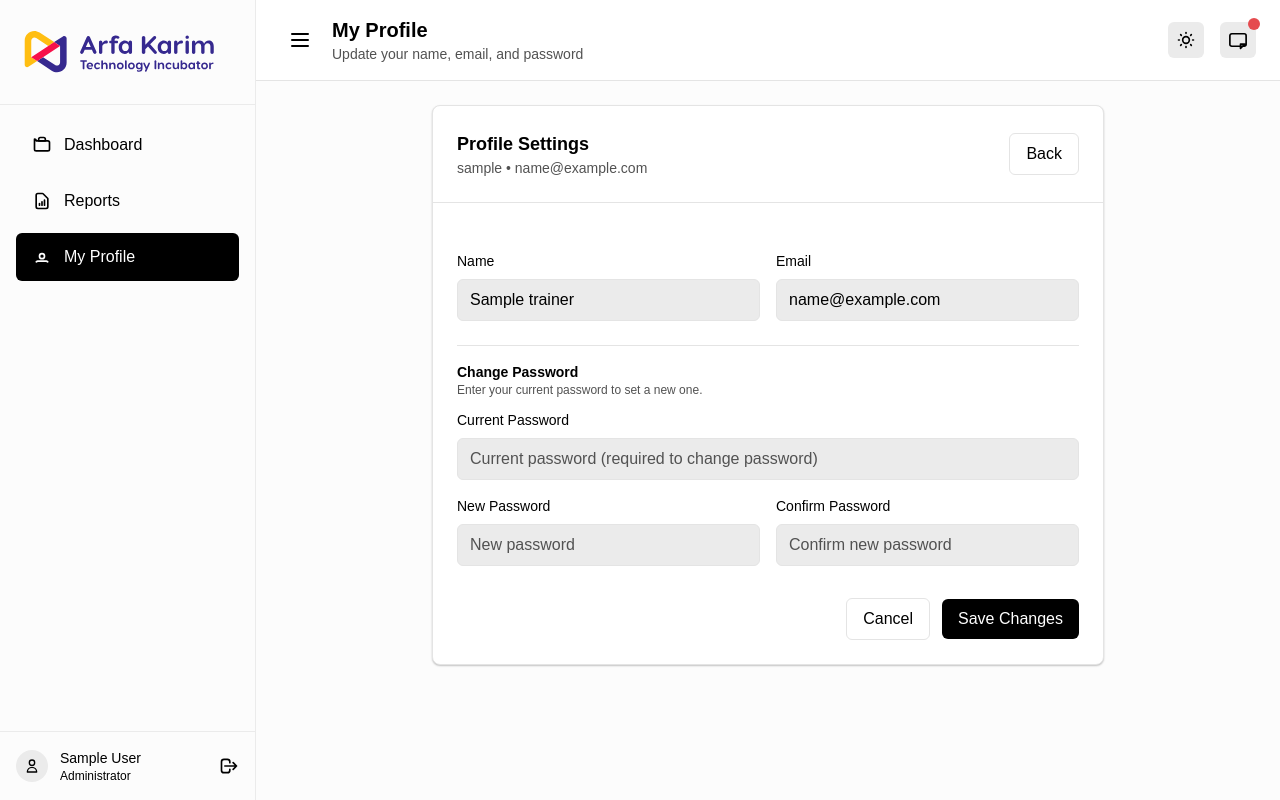
After one commit to HasnainMuavia1/akti-management, a Django app: page /management/trainer/profile/ in a window 1280 px wide. The commit adds this page. Run offline with Django 4.2, Linux system fonts and the light colour scheme; a user stored in the database is signed in; tables that the repository leaves empty hold one stand-in row (values such as "Sample post"); some libraries are stand-ins or nearby versions.

Commit message:
profile added for password modification

```diff
--- a/portal/forms.py
+++ b/portal/forms.py
@@ -265,3 +265,70 @@ class TrainerEditForm(forms.ModelForm):
                 user.set_password(new_password)
                 user.save()
         return user
+
+
+class TrainerSelfProfileForm(forms.ModelForm):
+    """Form for trainers to update their own name, email, and password."""
+    name = forms.CharField(max_length=100, widget=forms.TextInput(attrs={
+        'class': 'w-full px-3 py-2 border border-border rounded-md bg-input text-foreground placeholder-muted-foreground focus:outline-none focus:ring-2 focus:ring-ring focus:border-transparent',
+        'placeholder': 'Your name'
+    }))
+    current_password = forms.CharField(required=False, widget=forms.PasswordInput(attrs={
+        'class': 'w-full px-3 py-2 border border-border rounded-md bg-input text-foreground placeholder-muted-foreground focus:outline-none focus:ring-2 focus:ring-ring focus:border-transparent',
+        'placeholder': 'Current password (required to change password)'
+    }))
+    new_password1 = forms.CharField(required=False, widget=forms.PasswordInput(attrs={
+        'class': 'w-full px-3 py-2 border border-border rounded-md bg-input text-foreground placeholder-muted-foreground focus:outline-none focus:ring-2 focus:ring-ring focus:border-transparent',
+        'placeholder': 'New password'
+    }))
+    new_password2 = forms.CharField(required=False, widget=forms.PasswordInput(attrs={
+        'class': 'w-full px-3 py-2 border border-border rounded-md bg-input text-foreground placeholder-muted-foreground focus:outline-none focus:ring-2 focus:ring-ring focus:border-transparent',
+        'placeholder': 'Confirm new password'
+    }))
+
+    class Meta:
+        model = User
+        fields = ('email',)
+
+    def __init__(self, *args, **kwargs):
+        trainer = kwargs.pop('trainer', None)
+        super().__init__(*args, **kwargs)
+        # Style fields
+        self.fields['email'].widget.attrs.update({
+            'class': 'w-full px-3 py-2 border border-border rounded-md bg-input text-foreground placeholder-muted-foreground focus:outline-none focus:ring-2 focus:ring-ring focus:border-transparent',
+            'placeholder': 'you@example.com'
+        })
+        if trainer is not None:
+            self.fields['name'].initial = trainer.name
+
+    def clean(self):
+        cleaned = super().clean()
+        np1 = cleaned.get('new_password1')
+        np2 = cleaned.get('new_password2')
+        cp = cleaned.get('current_password')
+        if np1 or np2:
+            if np1 != np2:
+                raise ValidationError('New passwords do not match')
+            # Require current password to change password
+            if not cp:
+                raise ValidationError('Current password is required to change password')
+        return cleaned
+
+    def save(self, trainer: Trainer, user: User, commit=True):
+        # Update name and email; handle password change if requested and current matches
+        if commit:
+            # Update profile name
+            trainer.name = self.cleaned_data['name']
+            trainer.save()
+            # Update email
+            user.email = self.cleaned_data['email']
+            user.save()
+            # Change password if provided and current correct
+            new_password = self.cleaned_data.get('new_password1')
+            current_password = self.cleaned_data.get('current_password')
+            if new_password:
+                if not user.check_password(current_password):
+                    raise ValidationError('Current password is incorrect')
+                user.set_password(new_password)
+                user.save()
+        return user
--- a/portal/urls.py
+++ b/portal/urls.py
@@ -31,6 +31,7 @@ urlpatterns = [
     path('trainer/course/<int:trainer_course_id>/attendance/create-for-date/', views.trainer_create_attendance_for_date, name='trainer_create_attendance_for_date'),
     path('trainer/attendance/<int:lecture_id>/', views.mark_attendance, name='mark_attendance'),
     path('trainer/reports/', views.trainer_reports, name='trainer_reports'),
+    path('trainer/profile/', views.trainer_profile, name='trainer_profile'),
 
     # Reports download
     path('download/<str:report_type>/', views.download_attendance_report, name='download_report_no_id'),
--- a/portal/views.py
+++ b/portal/views.py
@@ -19,7 +19,7 @@ from .models import Trainer, TrainerCourse, Lecture, Attendance, AttendanceRepor
 from .forms import (
     TrainerCreationForm, TrainerCourseAssignmentForm, LectureForm,
     AttendanceForm, BulkAttendanceForm, CourseFilterForm, BatchFilterForm,
-    TrainerEditForm
+    TrainerEditForm, TrainerSelfProfileForm
 )
 from example.models import Course, Student, Batch
 def _renumber_lectures_for_assignment(trainer_course: TrainerCourse) -> None:
@@ -713,6 +713,28 @@ def trainer_reports(request):
     return render(request, 'portal/trainer/reports.html', context)
 
 
+@login_required
+@user_passes_test(is_trainer)
+def trainer_profile(request):
+    """Trainer self-service profile: update name, email, and password."""
+    trainer = request.user.trainer_profile
+    user = request.user
+    if request.method == 'POST':
+        form = TrainerSelfProfileForm(request.POST, instance=user, trainer=trainer)
+        if form.is_valid():
+            try:
+                form.save(trainer=trainer, user=user)
+                messages.success(request, 'Profile updated successfully.')
+                # If password changed, re-login might be needed; Django will keep session by default
+                return redirect('portal:trainer_profile')
+            except ValidationError as e:
+                form.add_error(None, e)
+    else:
+        form = TrainerSelfProfileForm(instance=user, trainer=trainer)
+    context = { 'form': form, 'trainer': trainer }
+    return render(request, 'portal/trainer/profile.html', context)
+
+
 # AJAX Views
 @csrf_exempt
 @require_http_methods(["POST"])
--- a/templates/portal/trainer/dashboard.html
+++ b/templates/portal/trainer/dashboard.html
@@ -18,6 +18,10 @@
             <path stroke-linecap="round" stroke-linejoin="round" stroke-width="2" d="M9 17v-2m3 2v-4m3 4v-6m2 10H7a2 2 0 01-2-2V5a2 2 0 012-2h5.586a1 1 0 01.707.293l5.414 5.414a1 1 0 01.293.707V19a2 2 0 01-2 2z"></path>
         </svg>
         <span>Reports</span>
+    </a>
+    <a href="{% url 'portal:trainer_profile' %}" class="flex items-center space-x-3 px-4 py-3 rounded-md text-sidebar-foreground hover:bg-sidebar-accent transition-colors">
+        <svg class="w-5 h-5" fill="none" stroke="currentColor" viewBox="0 0 24 24"><path stroke-linecap="round" stroke-linejoin="round" stroke-width="2" d="M5.121 17.804A4 4 0 017 17h10a4 4 0 011.879.804M15 11a3 3 0 11-6 0 3 3 0 016 0z"></path></svg>
+        <span>My Profile</span>
     </a>
 {% endblock %}
 
--- /dev/null
+++ b/templates/portal/trainer/profile.html
@@ -0,0 +1,79 @@
+{% extends 'portal/base.html' %}
+
+{% block title %}My Profile - Trainer{% endblock %}
+{% block page_title %}My Profile{% endblock %}
+{% block page_subtitle %}<p class="text-sm text-muted-foreground">Update your name, email, and password</p>{% endblock %}
+
+{% block sidebar_nav %}
+    <a href="{% url 'portal:trainer_dashboard' %}" class="flex items-center space-x-3 px-4 py-3 rounded-md text-sidebar-foreground hover:bg-sidebar-accent transition-colors">
+        <svg class="w-5 h-5" fill="none" stroke="currentColor" viewBox="0 0 24 24"><path stroke-linecap="round" stroke-linejoin="round" stroke-width="2" d="M3 7v10a2 2 0 002 2h14a2 2 0 002-2V9a2 2 0 00-2-2H5a2 2 0 00-2-2z"></path><path stroke-linecap="round" stroke-linejoin="round" stroke-width="2" d="M8 5a2 2 0 012-2h4a2 2 0 012 2v2H8V5z"></path></svg>
+        <span>Dashboard</span>
+    </a>
+    <a href="{% url 'portal:trainer_reports' %}" class="flex items-center space-x-3 px-4 py-3 rounded-md text-sidebar-foreground hover:bg-sidebar-accent transition-colors">
+        <svg class="w-5 h-5" fill="none" stroke="currentColor" viewBox="0 0 24 24"><path stroke-linecap="round" stroke-linejoin="round" stroke-width="2" d="M9 17v-2m3 2v-4m3 4v-6m2 10H7a2 2 0 01-2-2V5a2 2 0 012-2h5.586a1 1 0 01.707.293l5.414 5.414a1 1 0 01.293.707V19a2 2 0 01-2 2z"></path></svg>
+        <span>Reports</span>
+    </a>
+    <a href="{% url 'portal:trainer_profile' %}" class="flex items-center space-x-3 px-4 py-3 rounded-md bg-sidebar-primary text-sidebar-primary-foreground transition-colors">
+        <svg class="w-5 h-5" fill="none" stroke="currentColor" viewBox="0 0 24 24"><path stroke-linecap="round" stroke-linejoin="round" stroke-width="2" d="M5.121 17.804A4 4 0 017 17h10a4 4 0 011.879.804M15 11a3 3 0 11-6 0 3 3 0 016 0z"></path></svg>
+        <span>My Profile</span>
+    </a>
+{% endblock %}
+
+{% block content %}
+<div class="max-w-2xl mx-auto bg-card border border-border rounded-lg shadow-sm">
+    <div class="p-6 border-b border-border flex items-center justify-between">
+        <div>
+            <h3 class="text-lg font-semibold text-foreground">Profile Settings</h3>
+            <p class="text-sm text-muted-foreground">{{ request.user.username }} • {{ request.user.email }}</p>
+        </div>
+        <a href="{% url 'portal:trainer_dashboard' %}" class="px-4 py-2 border border-border rounded-md text-foreground hover:bg-muted">Back</a>
+    </div>
+    <div class="p-6">
+        <form method="post" class="space-y-6">
+            {% csrf_token %}
+            {% if form.non_field_errors %}
+                <div class="p-3 rounded-md bg-destructive/10 text-destructive text-sm">{{ form.non_field_errors.0 }}</div>
+            {% endif %}
+
+            <!-- Basic Info -->
+            <div class="grid grid-cols-1 md:grid-cols-2 gap-4">
+                <div>
+                    <label class="block text-sm font-medium text-foreground mb-2">Name</label>
+                    {{ form.name }}
+                    {% if form.errors.name %}<p class="text-sm text-destructive mt-1">{{ form.errors.name.0 }}</p>{% endif %}
+                </div>
+                <div>
+                    <label class="block text-sm font-medium text-foreground mb-2">Email</label>
+                    {{ form.email }}
+                    {% if form.errors.email %}<p class="text-sm text-destructive mt-1">{{ form.errors.email.0 }}</p>{% endif %}
+                </div>
+            </div>
+
+            <!-- Password Section -->
+            <div class="pt-4 border-t border-border">
+                <h4 class="text-sm font-semibold text-foreground">Change Password</h4>
+                <p class="text-xs text-muted-foreground mb-3">Enter your current password to set a new one.</p>
+                <div class="grid grid-cols-1 md:grid-cols-2 gap-4">
+                    <div class="md:col-span-2">
+                        <label class="block text-sm font-medium text-foreground mb-2">Current Password</label>
+                        {{ form.current_password }}
+                    </div>
+                    <div>
+                        <label class="block text-sm font-medium text-foreground mb-2">New Password</label>
+                        {{ form.new_password1 }}
+                    </div>
+                    <div>
+                        <label class="block text-sm font-medium text-foreground mb-2">Confirm Password</label>
+                        {{ form.new_password2 }}
+                    </div>
+                </div>
+            </div>
+
+            <div class="flex items-center justify-end space-x-3 pt-2">
+                <a href="{% url 'portal:trainer_dashboard' %}" class="px-4 py-2 border border-border rounded-md hover:bg-muted">Cancel</a>
+                <button type="submit" class="px-4 py-2 bg-primary text-primary-foreground rounded-md hover:opacity-90">Save Changes</button>
+            </div>
+        </form>
+    </div>
+</div>
+{% endblock %}
```
